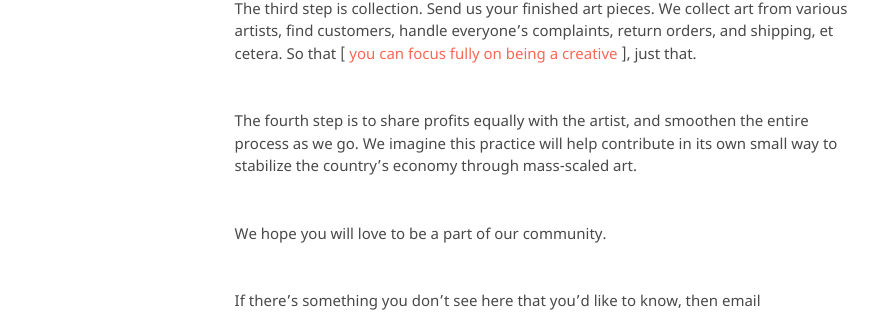
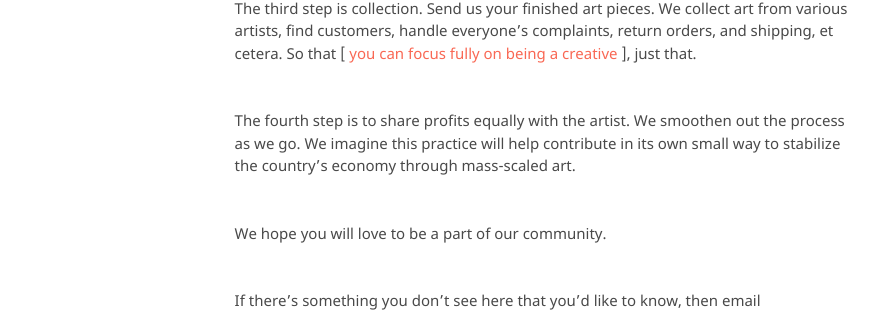
Before and after one commit to kvshvlin/yourmailproject, a Jekyll site: the page built from index.md, in a window 1280 px wide. Shown: the part 1271-1583 px from the top of the page, without its empty margins (193-1081 px from the left). Built offline with Jekyll 4.4.1, drawn with Linux system fonts in a browser that asks for light colours; our own code applies the rules of GitHub Pages for plain Markdown files.

Commit message:
Update index.md

```diff
--- a/index.md
+++ b/index.md
@@ -23,7 +23,7 @@ Remember, we believe, handle, respect, think of, and treat your work as 'It's yo
 
 The third step is collection. Send us your finished art pieces. We collect art from various artists, find customers, handle everyone's complaints, return orders, and shipping, et cetera. So that [ [you can focus fully on being a creative]() ], just that.
 
-The fourth step is to share profits equally with the artist, and smoothen the entire process as we go. We imagine this practice will help contribute in its own small way to stabilize the country's economy through mass-scaled art.
+The fourth step is to share profits equally with the artist. We smoothen out the process as we go. We imagine this practice will help contribute in its own small way to stabilize the country's economy through mass-scaled art.
 
 We hope you will love to be a part of our community.
 
```
